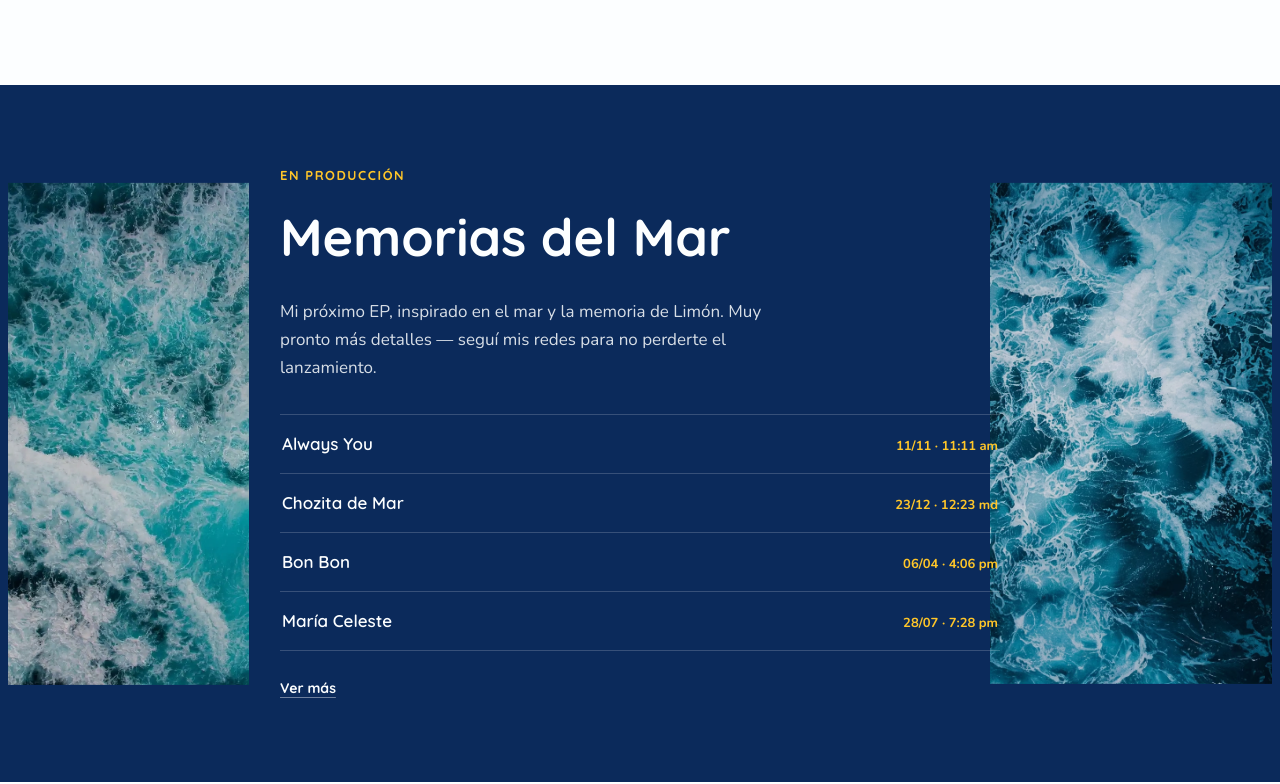
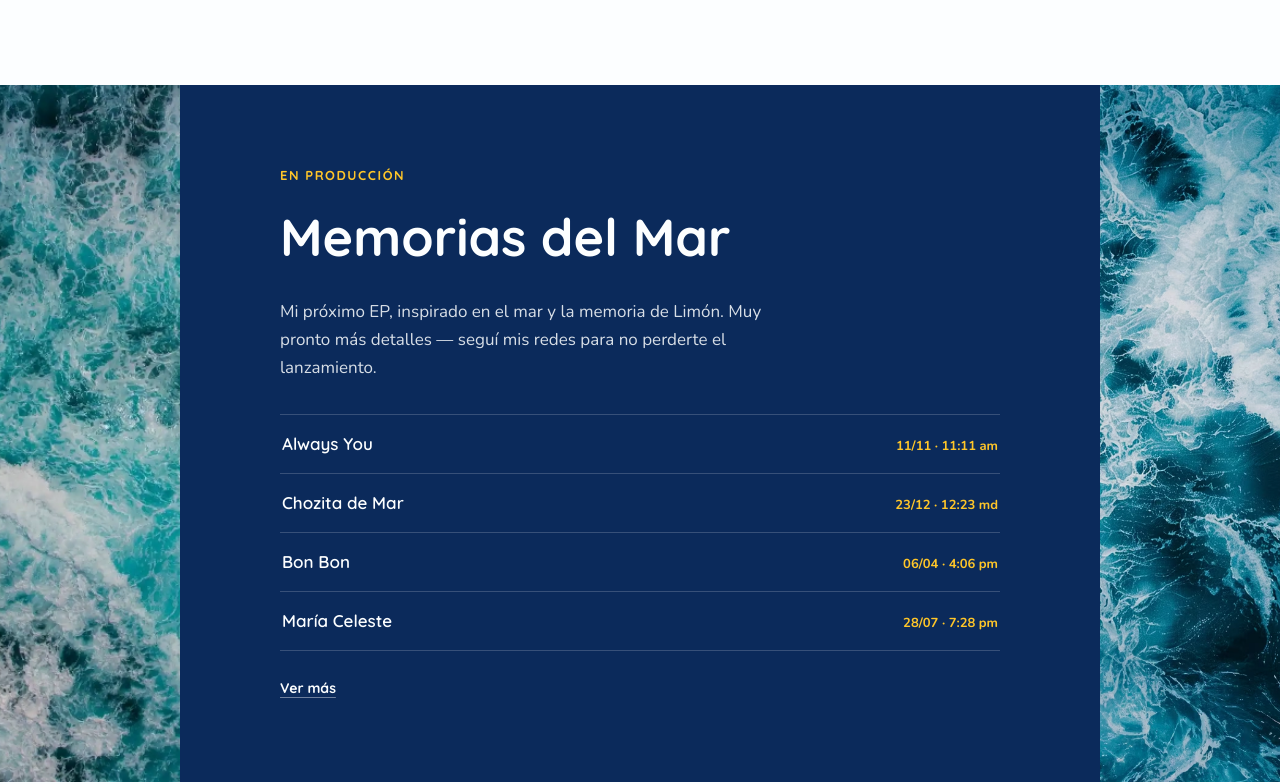
Before and after one commit to sosafabid/azul-clarito-site, a plain HTML site: page index.html in a window 1280 px wide. Shown: the part 2950-3734 px from the top of the page. Drawn offline with nearby package versions, Linux system fonts and the light colour scheme.

Commit message:
fix image sea

```diff
--- a/styles.css
+++ b/styles.css
@@ -480,18 +480,17 @@ img { max-width: 100%; display: block; }
 
 .ep__deco {
   position: absolute;
-  top: 50%;
-  transform: translateY(-50%);
-  height: 72%;
-  width: auto;
-  max-width: 22%;
-  object-fit: contain;
-  opacity: 0.9;
+  top: 0;
+  bottom: 0;
+  height: 100%;
+  width: 180px;
+  object-fit: cover;
+  opacity: 0.95;
   pointer-events: none;
   z-index: 0;
 }
-.ep__deco--left { left: 8px; }
-.ep__deco--right { right: 8px; }
+.ep__deco--left { left: 0; }
+.ep__deco--right { right: 0; }
 
 .ep__tag {
   margin: 0 0 8px;
@@ -701,3 +700,7 @@ img { max-width: 100%; display: block; }
 
   .ep__deco { display: none; }
 }
+
+@media (max-width: 1100px) {
+  .ep__deco { display: none; }
+}
```
